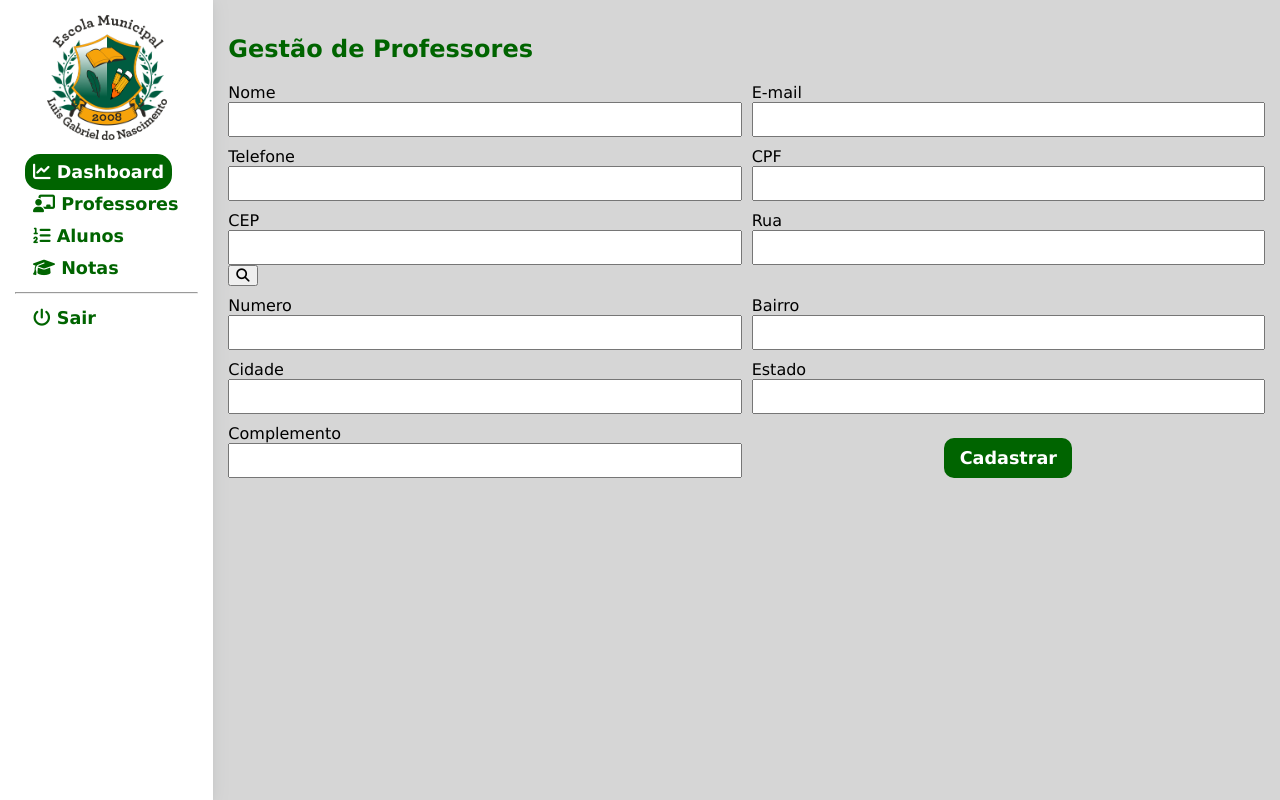
After one commit to LucasTavare/sistema-escola, a PHP site: page /admin/professores.php in a window 1280 px wide. The commit adds this page. Run offline with PHP 8.4, Linux system fonts and the light colour scheme; the visitor is signed in with stand-in values (Sample User, id 1).

Commit message:
logout e cadastro de professores html terminado

```diff
--- a/admin/assets/css/style-admin.css
+++ b/admin/assets/css/style-admin.css
@@ -47,10 +47,66 @@ nav ul li a{
     font-weight: bold;
     padding: 8px;
     font-size: 1.1rem;
+    transition: background 1s;
 }
 
 nav ul li a:hover{
     color: white;
     background-color: darkgreen;
     border-radius: 15px;
+    transition: background 1s;
 }
+
+.admin-logout{
+    padding: 15px;
+    display: grid;
+    justify-content: space-between;
+}
+
+.admin-logout a{
+    font-size: 1.2rem;
+    color: darkgreen;
+}
+
+.menu-ativo{
+    color: white;
+    background-color: darkgreen;
+    border-radius: 15px;
+    transition: background 1s;
+}
+
+.admin-corpo h2{
+    color: darkgreen;
+}
+
+/*============================== form ==============================*/
+
+
+#form-professores{
+    display: grid;
+    grid-template-columns: 6fr 6fr;
+    gap: 10px;
+}
+
+#form-professores div input{
+    width: 100%;
+    padding: 8px 12px;
+}
+
+.btn-cadastro{
+    background-color: darkgreen;
+    color: white;
+    font-weight: bold;
+    font-size: 1.1em;
+    width: 10vw;
+    height: 40px;
+    border: none;
+    border-radius: 10px;
+}
+
+.center{
+    display: grid;
+    align-items: flex-end;
+    justify-content: center;
+    justify-items: center;
+}
--- /dev/null
+++ b/admin/professores.php
@@ -0,0 +1,102 @@
+<?php
+    session_start();
+    if(!isset($_SESSION['email'])){
+        header('Location: ../');
+    }
+?>
+
+
+<!DOCTYPE html>
+<html lang="pt-br">
+<head>
+    <meta charset="UTF-8">
+    <meta name="viewport" content="width=device-width, initial-scale=1.0">
+    <title>Admin SIstema Escola</title>
+    <link rel="stylesheet" href="https://cdnjs.cloudflare.com/ajax/libs/font-awesome/6.2.0/css/all.min.css" integrity="sha512-xh6O/CkQoPOWDdYTDqeRdPCVd1SpvCA9XXcUnZS2FmJNp1coAFzvtCN9BmamE+4aHK8yyUHUSCcJHgXloTyT2A==" crossorigin="anonymous" referrerpolicy="no-referrer">
+    <link rel="stylesheet" href="assets/css/style-admin.css">
+</head>
+<body>
+   <div class="container">
+       <aside class="admin-menu">
+            <div class="admin-logo center">
+                <img src="assets/img/logo.png" alt="" width="120px">
+            </div>
+            <nav>
+                <ul>
+                    <li><a  href="index.php" class="menu-ativo"> <i class="fa-solid fa-chart-line"></i> Dashboard</a></li>
+                    <li><a  href="professores.php"> <i class="fa-solid fa-chalkboard-user"></i> Professores</a></li>
+                    <li><a href="alunos.php">  <i class="fa-solid fa-list-ol"></i> Alunos</a></li>
+                    <li><a href="notas.php"> <i class="fa-solid fa-graduation-cap"></i> Notas </a></li>
+                    <hr>
+                    <li><a href="../backend/logout.php"><i class="fa-solid fa-power-off"></i> Sair</a></li>
+                </ul>
+            </nav>
+
+       </aside>
+       <main class="admin-corpo">
+           <h2>Gestão de Professores</h2>
+           <div class="div-professores">
+               <form action="" id="form-professores">
+                   <div>
+                       <label for="nome">Nome</label>
+                       <input type="text" id="nome" name="">
+                   </div>
+                   <div>
+                       <label for="email">E-mail</label>
+                       <input type="email" id="email" name="email">
+                   </div>
+                   <div>
+                       <label for="telefone">Telefone</label>
+                       <input type="text" id="telefone" name="telefone">
+                   </div>
+                   <div>
+                       <label for="cpf">CPF</label>
+                       <input type="text" id="cpf" name="cpf">
+                   </div>
+                   <div>
+                       <label for="cep">CEP</label>
+                       <input type="text" id="cep" name="cep">
+                       <button type="button"><i class="fa-solid fa-magnifying-glass"></i></button>
+                   </div>
+                   <div>
+                       <label for="rua">Rua</label>
+                       <input type="text" id="rua" name="rua">
+                   </div>
+                   <div>
+                       <label for="numero">Numero</label>
+                       <input type="text" id="numero" name="numero">
+                   </div>
+                   <div>
+                       <label for="bairro">Bairro</label>
+                       <input type="text" id="bairro" name="bairro">
+                   </div>
+                   <div>
+                       <label for="cidade">Cidade</label>
+                       <input type="text" id="cidade" name="cidade">
+                   </div>
+                   <div>
+                       <label for="estado">Estado</label>
+                       <input type="text" id="estado" name="estado">
+                   </div>
+                   <div>
+                       <label for="complemento">Complemento</label>
+                       <input type="text" id="complemento" name="complemento">
+                   </div>
+                   <div class="center">
+                   <button type="button" class="btn-cadastro">Cadastrar</button>
+                   </div>
+
+               </form>
+
+           </div>
+
+
+
+       </main>
+   </div>
+
+
+   <script src="assets/js/script-admin.js"></script>
+
+</body>
+</html>
--- a/assets/js/script-login.js
+++ b/assets/js/script-login.js
@@ -25,7 +25,7 @@ const validaLogin = () =>{
 
         })
 
-            result.retorno == 'ok' ? window.location.replace("http://localhost/sistema-escola/admin/index.html") : ''
+            result.retorno == 'ok' ? window.location.replace("http://localhost/sistema-escola/admin/index.php") : ''
 
         })
 
```
Also changed, not shown: admin/alunos.php (added, +48 -0 lines), admin/index.html (deleted, +0 -31 lines), admin/index.php (added, +48 -0 lines), admin/notas.php (added, +48 -0 lines), backend/logout.php (added, +9 -0 lines), 1 other file.
